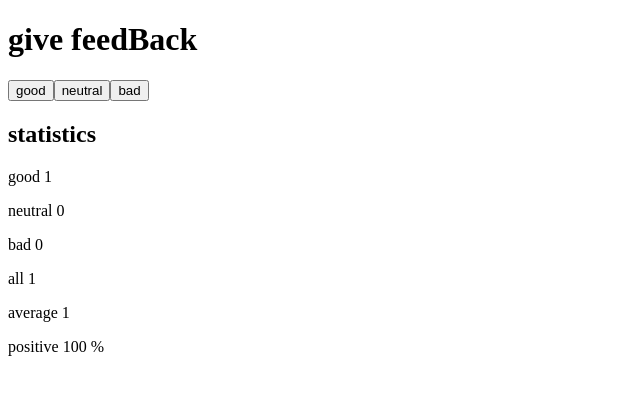
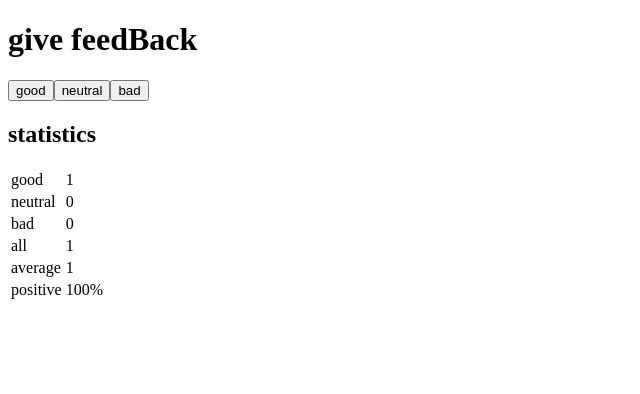
Before and after one commit to hernanruscica/fullstackopen, a React (Vite) app in the folder part1/: page / in a window 1280 px wide. Both pictures are taken after a click on the button "good". Shown: the top 394 px of the page, without its empty margins (0-640 px from the left). Built offline with nearby package versions, Linux system fonts and the light colour scheme.

Commit message:
1.11*: unicafe step 6

```diff
--- a/part1/src/App.jsx
+++ b/part1/src/App.jsx
@@ -113,6 +113,14 @@ const ClicksLog = () => {
   )
 }
 
+/* const Display = ({value, text, unit=''}) => (<p>{text} {(!isNaN(value) ? value : 0)} {unit}</p>); */
+const StatisticLine = ({value, text, unit=''}) => {
+  return (
+    <tr>
+      <td>{text}</td><td>{value}{unit}</td>
+    </tr>
+  )
+}
 
 /* 1.8: unicafe step 3  */
 const Statistics = ({good, neutral, bad}) => {
@@ -120,15 +128,19 @@ const Statistics = ({good, neutral, bad}) => {
   const average = ((good * 1) + (neutral * 0) + (bad * -1)) / total;
   const positive = (good / total) * 100;
 
-  /*1.10: unicafe step 5 I have already made, but I call it 'Display' instead of 'StatisticLine'*/
-  return (<>
-    <Display text="good " value={good} />
-    <Display text="neutral " value={neutral} />
-    <Display text="bad " value={bad} />
-    <Display text="all " value={good + neutral + bad} />
-    <Display text="average " value={average}/>
-    <Display text="positive " value={positive} unit="%"/>
-  </>)
+  /*1.10: unicafe step 5 I have already made, but I called it, 'Display' instead of 'StatisticLine'.
+    1.11* But now I see it must to be a table ... ;) */
+  return (
+  <table>
+    <tbody>
+      <StatisticLine text="good " value={good} />
+      <StatisticLine text="neutral " value={neutral} />
+      <StatisticLine text="bad " value={bad} />
+      <StatisticLine text="all " value={good + neutral + bad} />
+      <StatisticLine text="average " value={average}/>
+      <StatisticLine text="positive " value={positive} unit="%"/>
+    </tbody>
+  </table>)
 }
 
 const App = () => {
```
